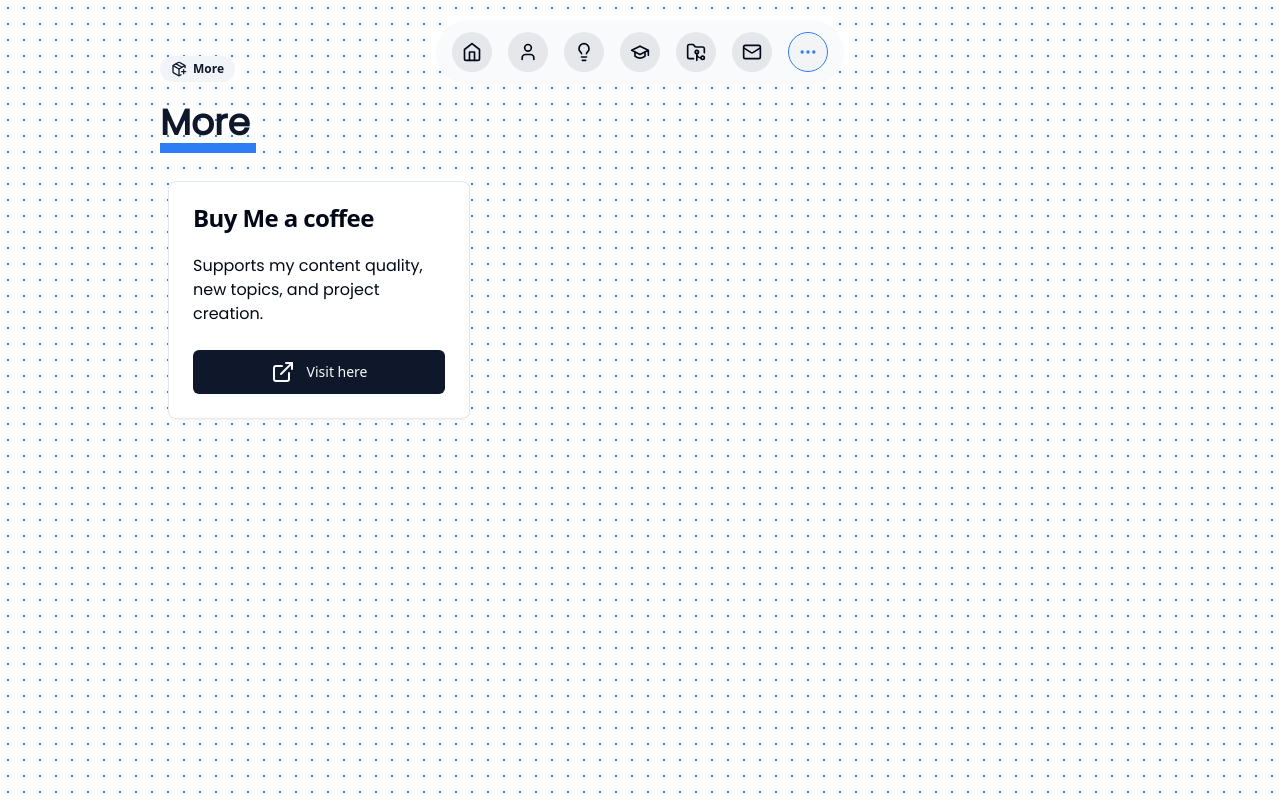
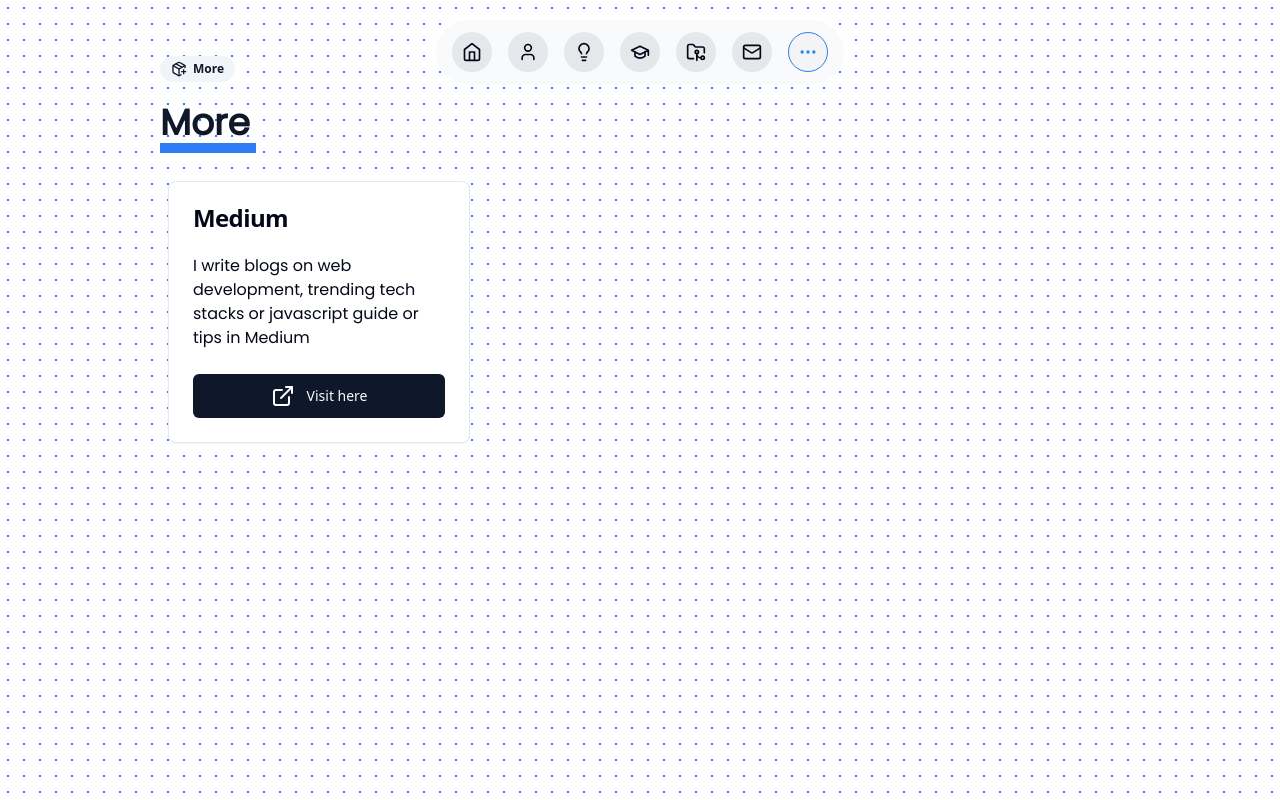
Before and after one commit to mokone-september/Portfolio, a Next.js app: page /more in a window 1280 px wide. Built offline with nearby package versions, Linux system fonts and the light colour scheme.

Commit message:
docs: add Medium article link

```diff
--- a/src/app/more/page.tsx
+++ b/src/app/more/page.tsx
@@ -47,10 +47,10 @@
     //   link: "https://mdtaquijhar.gumroad.com/",
     // },
     {
-      title: "Buy Me a coffee",
+      title: "Medium",
       description:
-        "Supports my content quality, new topics, and project creation.",
-      link: "https://www.buymeacoffee.com/mokonesept5",
+        "I write blogs on web development, trending tech stacks or javascript guide or tips in Medium",
+      link: "https://medium.com/@mokoneseptember",
     },
   ];
 
```
